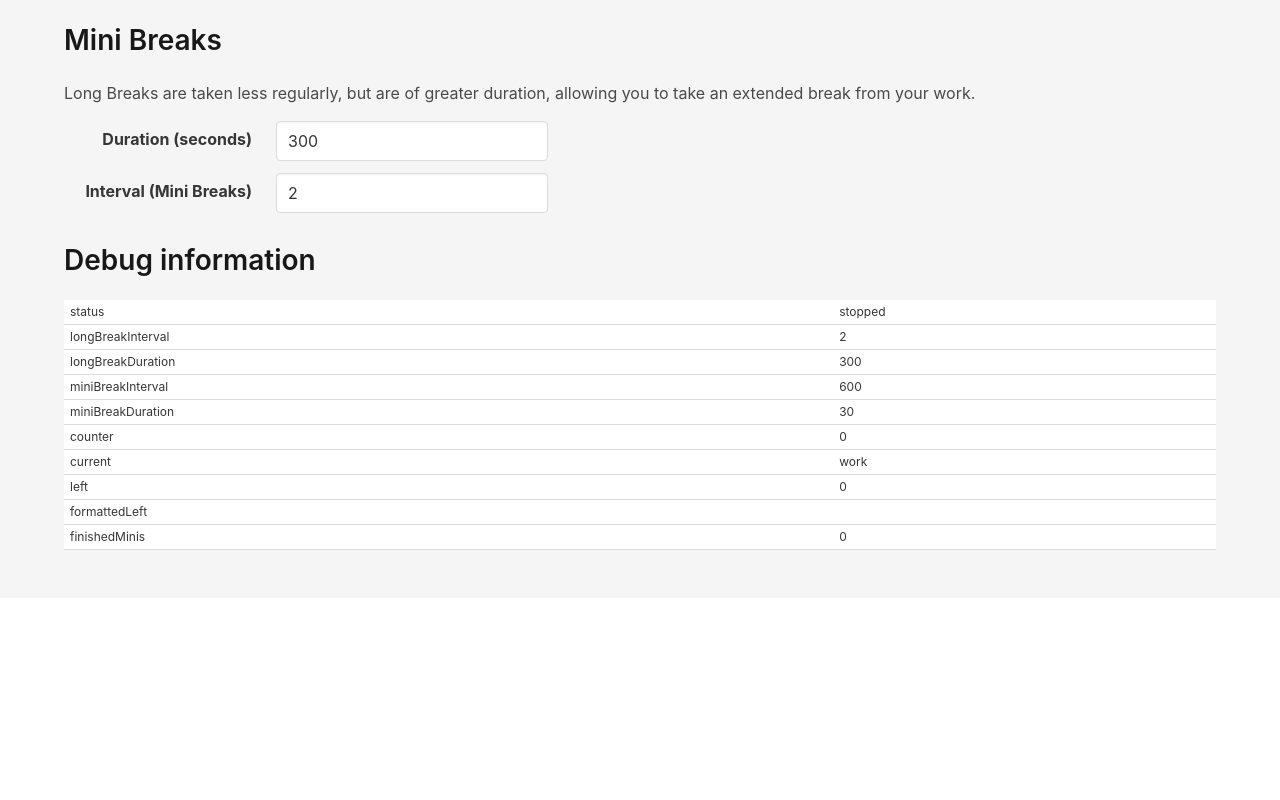
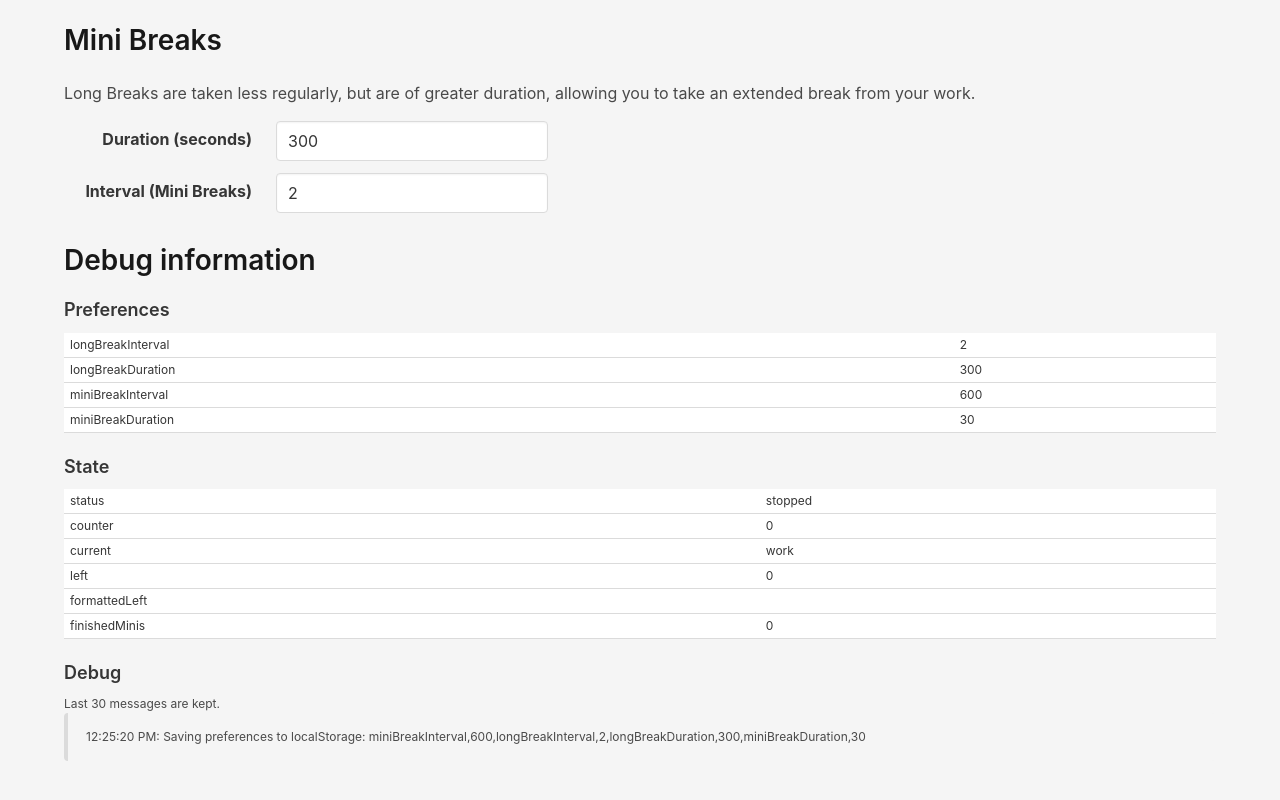
Before and after one commit to hovancik/stretchly-for-web, a Svelte app: page / in a window 1280 px wide. Shown: the part 1158-1958 px from the top of the page. Before the commit the page ends 1756 px from the top, so only its background shows below. Built offline with nearby package versions, Linux system fonts and the light colour scheme.

Commit message:
Adds logs

```diff
--- a/src/App.svelte
+++ b/src/App.svelte
@@ -18,12 +18,23 @@
   const longBreakIdeas = new Shuffled(theLongBreakIdeas)
   let longBreakIdea = null
   let heroClass = 'is-success'
+  let logMessages = []
+  const logLength = 30
+
+  function addToLogMessages (message) {
+    if (logMessages.length >= logLength) {
+      logMessages.shift()
+      logMessages = logMessages
+    }
+    logMessages = [...logMessages, `${(new Date()).toLocaleTimeString()}: ${message}`]
+  }
 
   $: if ($longBreakInterval || $longBreakDuration || $miniBreakDuration || $miniBreakInterval) {
     window.localStorage.setItem('longBreakInterval', $longBreakInterval)
     window.localStorage.setItem('longBreakDuration', $longBreakDuration)
     window.localStorage.setItem('miniBreakDuration', $miniBreakDuration)
     window.localStorage.setItem('miniBreakInterval', $miniBreakInterval)
+    addToLogMessages(`Saving preferences to localStorage: ${Object.entries(window.localStorage)}`)
   }
 
   $: heroClass = current === 'break' ? 'is-info' : 'is-success'
@@ -40,12 +51,14 @@
         new Notification('Stretchly - Mini Break', { body: miniBreakIdea, icon: '/stretchly_128x128.png' })
         current = 'break'
         counter = 0
+        addToLogMessages('Mini Break started')
       } else if ((finishedMinis === $longBreakInterval) && (counter >= $miniBreakInterval)) {
         longBreakIdea = longBreakIdeas.randomElement.data
         /* eslint-disable no-new */
         new Notification('Stretchly - Long Break', { body: longBreakIdea[0] + ': ' + longBreakIdea[1], icon: '/stretchly_128x128.png' })
         current = 'break'
         counter = 0
+        addToLogMessages('Long Break started')
       }
       left = $miniBreakInterval - counter
     } else if (current === 'break') {
@@ -58,6 +71,7 @@
           current = 'work'
           counter = 0
           left = $miniBreakInterval - counter
+          addToLogMessages('Mini Break ended')
         }
       } else if (finishedMinis === $longBreakInterval) {
         left = $longBreakDuration - counter
@@ -68,6 +82,7 @@
           current = 'work'
           counter = 0
           left = $miniBreakInterval - counter
+          addToLogMessages('Long Break ended')
         }
       }
     }
@@ -86,12 +101,15 @@
     left = 0
     formattedLeft = ''
     finishedMinis = 0
+    addToLogMessages('Breakes stopped')
   }
   function start () {
     status = 'running'
+    addToLogMessages('Breakes started')
   }
   function pause () {
     status = 'paused'
+    addToLogMessages('Breakes paused')
   }
 </script>
 <svelte:head>
@@ -197,7 +215,7 @@
       <h1 class="title" id="preferences">
         Preferences
       </h1>
-      <p>Pause the breaks before editing preferences.
+      <p>Stop the breaks before editing preferences.
       <h2 class="subtitle">Mini Breaks</h2>
       <p>Mini Breaks are short breaks taken regularly to give you a chance to stretch and relax.</p>
       <div class="field is-horizontal">
@@ -207,7 +225,7 @@
         <div class="field-body">
           <div class="field">
             <p class="control">
-              <input class="input" type="number" size="10" style="width: auto;" bind:value={$miniBreakDuration} id="miniBreakDuration">
+              <input disabled={status !== 'stopped'} class="input" type="number" size="10" style="width: auto;" bind:value={$miniBreakDuration} id="miniBreakDuration">
             </p>
           </div>
         </div>
@@ -219,7 +237,7 @@
         <div class="field-body">
           <div class="field">
             <p class="control">
-              <input class="input" type="number" size="10" style="width: auto;" bind:value={$miniBreakInterval} id="miniBreakInterval">
+              <input disabled={status !== 'stopped'} class="input" type="number" size="10" style="width: auto;" bind:value={$miniBreakInterval} id="miniBreakInterval">
             </p>
           </div>
         </div>
@@ -233,7 +251,7 @@
         <div class="field-body">
           <div class="field">
             <p class="control">
-              <input class="input" type="number" size="10" style="width: auto;" bind:value={$longBreakDuration} id="longBreakDuration">
+              <input disabled={status !== 'stopped'} class="input" type="number" size="10" style="width: auto;" bind:value={$longBreakDuration} id="longBreakDuration">
             </p>
           </div>
         </div>
@@ -245,7 +263,7 @@
         <div class="field-body">
           <div class="field">
             <p class="control">
-              <input class="input" type="number" size="10" style="width: auto;" bind:value={$longBreakInterval} id="longBreakInterval">
+              <input disabled={status !== 'stopped'} class="input" type="number" size="10" style="width: auto;" bind:value={$longBreakInterval} id="longBreakInterval">
             </p>
           </div>
         </div>
@@ -254,11 +272,8 @@
         Debug information
       </h2>
       <div class="content is-small">
+        <h3>Preferences</h3>
         <table class="table is-striped is-narrow is-size-7">
-          <tr>
-            <td>status</td>
-            <td> {status}</td>
-          </tr>
           <tr>
             <td>longBreakInterval</td>
             <td> {$longBreakInterval}</td>
@@ -274,6 +289,13 @@
           <tr>
             <td>miniBreakDuration</td>
             <td> {$miniBreakDuration}</td>
+          </tr>
+        </table>
+        <h3>State</h3>
+        <table class="table is-striped is-narrow is-size-7">
+          <tr>
+            <td>status</td>
+            <td> {status}</td>
           </tr>
           <tr>
             <td>counter</td>
@@ -296,6 +318,15 @@
             <td> {finishedMinis}</td>
           </tr>
         </table>
+        <h3>Debug</h3>
+        Last {logLength} messages are kept.
+        <article class="message is-small">
+          <div class="message-body">
+            {#each logMessages as message, i}
+              {message} <br>
+            {/each}
+          </div>
+        </article>
       </div>
     </div>
   </div>
```
Also changed, not shown: 1 other file (tests, documents, lock files or other folders).
